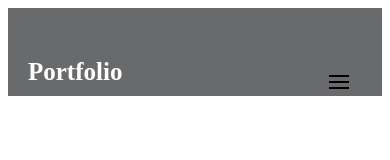
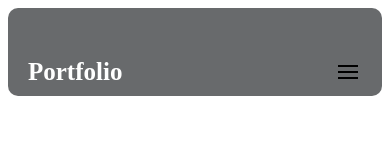
Before and after one commit to yaserhdev/react-portfolio, a React (Vite) app: page / in a window 390 px wide. Shown: the top 160 px of the page. Built offline with nearby package versions, Linux system fonts and the light colour scheme.

Commit message:
Created header component with styling and fixed positioning of nav menu

```diff
--- a/src/styles/Header.css
+++ b/src/styles/Header.css
@@ -1,3 +1,4 @@
 .header {
     background-color: #686A6C;
+    border-radius: 10px;
 }
--- a/src/styles/Navbar.css
+++ b/src/styles/Navbar.css
@@ -4,8 +4,6 @@
     align-items: center;
     justify-content: space-between;
     padding-top: 50px;
-    /* margin: 0 10%; */
-    /* background-color: #686A6C; */
 }
 
 .title {
@@ -46,12 +44,11 @@
     }
     .nav-menu {
         position: absolute;
+        top: 40px;
         right: 0;
-        /* bottom: 5px; */
-        margin-right: 5%;
+        margin-right: 10px;
         flex-direction: column;
         align-items: flex-end;
-        gap: 10px;
     }
     .nav-menu-btn {
         display: block;
```
